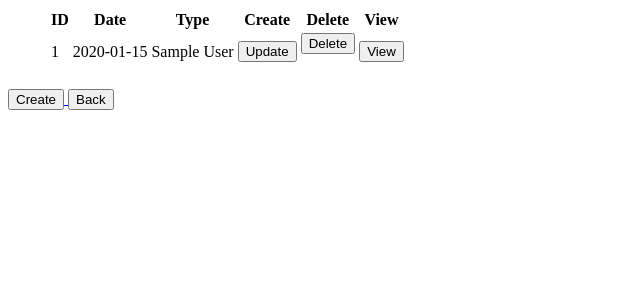
After one commit to zbiernat2000/hospitalDB, a Django app: page /procedureOrder/ in a window 1280 px wide. The commit adds this page. Shown: the top 300 px of the page, without its empty margins (0-640 px from the left). Run offline with Django 3.2, Linux system fonts and the light colour scheme; tables that the repository leaves empty hold one stand-in row (values such as "Sample post").

Commit message:
create last table, only thing left is to finish the view buttons

```diff
--- a/hospitaldb/hospital_admin/models.py
+++ b/hospitaldb/hospital_admin/models.py
@@ -47,5 +47,3 @@ class ProcedureOrder(models.Model):
     procedure_orderID = models.AutoField(primary_key=True)
     appointmentID = models.ForeignKey(Appointment, on_delete=models.CASCADE)
     procedureID = models.ForeignKey(Procedure, on_delete=models.CASCADE)
-
-#test
--- a/hospitaldb/hospital_admin/templates/Appointment/Appointment.html
+++ b/hospitaldb/hospital_admin/templates/Appointment/Appointment.html
@@ -6,6 +6,9 @@
             <th> Doctor Last Name</th>
             <th> Patient Last Name</th>
             <th> Date of Appointment</th>
+            <th> Update</th>
+            <th> Delete</th>
+            <th> View</th>
 
         </tr>
         </thead>
--- a/hospitaldb/hospital_admin/templates/Patient/Patient.html
+++ b/hospitaldb/hospital_admin/templates/Patient/Patient.html
@@ -7,6 +7,10 @@
             <th> Last Name</th>
             <th> Email</th>
             <th> Phone Number</th>
+            <th> Update</th>
+            <th> Delete</th>
+            <th> View</th>
+
 
         </tr>
         </thead>
--- /dev/null
+++ b/hospitaldb/hospital_admin/templates/Procedure/procedure_form.html
@@ -0,0 +1,5 @@
+<form action="" method="post">
+    {%csrf_token%}
+    {{form}}
+    <button type ="submit"> Submit </button>
+</form>
--- /dev/null
+++ b/hospitaldb/hospital_admin/templates/ProcedureOrder/ProcedureOrder.html
@@ -0,0 +1,44 @@
+<ul>
+    <table>
+        <tr>
+
+            <th> ID</th>
+            <th> Date</th>
+            <th> Type</th>
+            <th> Create</th>
+            <th> Delete</th>
+            <th> View</th>
+
+
+        </tr>
+        </thead>
+        {% for procedureOrder in procedureOrderlist %}
+        <tr>
+            <td> {{ procedureOrder.procedure_orderID}}</td>
+            <td> {{ procedureOrder.appointmentID.date}}</td>
+            <td> {{ procedureOrder.procedureID.procedure_name}}</td>
+
+            <td><a href="{% url 'procedureOrder_update' procedureOrder.procedure_orderID %}">
+                <button> Update</button>
+            </a></td>
+            <!---TODO fix button placement ---->
+            <td>
+                <form action="{% url 'procedureOrder_delete' procedureOrder.procedure_orderID %}" method="post">
+                    {% csrf_token %}
+                    <button type="submit"> Delete</button>
+                </form>
+            </td>
+            <td><a href="{% url 'procedureOrder_view' procedureOrder.procedure_orderID %}">
+                <button> View</button>
+            </td>
+
+        </tr>
+        {% endfor %}
+    </table>
+</ul>
+<td><a href="{% url 'procedureOrder_create' %}">
+    <button> Create</button>
+</a>
+<td><a href="{% url 'index'%}">
+    <button> Back</button>
+</a>
--- /dev/null
+++ b/hospitaldb/hospital_admin/templates/ProcedureOrder/procedureOrder_form.html
@@ -0,0 +1,5 @@
+<form action="" method="post">
+    {%csrf_token%}
+    {{form}}
+    <button type ="submit"> Submit </button>
+</form>
--- a/hospitaldb/hospital_admin/urls.py
+++ b/hospitaldb/hospital_admin/urls.py
@@ -23,5 +23,14 @@ urlpatterns = [
     path('appointment_update/<int:id>/', views.appointment_form, name='appointment_update'),
     path('appointment_delete/<int:id>/', views.appointment_delete, name='appointment_delete'),
     path('appointment_view/<int:id>/', views.appointment_view, name='appointment_view'),
-
+    path('procedure/', views.procedure, name='procedure'),
+    path('procedure_create/', views.procedure_form, name='procedure_create'),
+    path('procedure_update/<int:id>/', views.procedure_form, name='procedure_update'),
+    path('procedure_delete/<int:id>/', views.procedure_delete, name='procedure_delete'),
+    path('procedure_view/<int:id>/', views.procedure_view, name='procedure_view'),
+    path('procedureOrder/', views.procedureOrder, name='procedureOrder'),
+    path('procedureOrder_create/', views.procedureOrder_form, name='procedureOrder_create'),
+    path('procedureOrder_update/<int:id>/', views.procedureOrder_form, name='procedureOrder_update'),
+    path('procedureOrder_delete/<int:id>/', views.procedureOrder_delete, name='procedureOrder_delete'),
+    path('procedureOrder_view/<int:id>/', views.procedureOrder_view, name='procedureOrder_view'),
 ]
--- a/hospitaldb/hospital_admin/views.py
+++ b/hospitaldb/hospital_admin/views.py
@@ -1,7 +1,8 @@
 from django.http import HttpResponse
 from django.shortcuts import render, redirect
-from .forms import DoctorForm, DepartmentForm, PatientForm, AppointmentForm
-from .models import Doctor, Department, Patient, Appointment
+from .forms import DoctorForm, DepartmentForm, PatientForm, AppointmentForm, ProcedureForm, ProcedureOrderForm
+from .models import Doctor, Department, Patient, Appointment, Procedure, ProcedureOrder
+
 
 
 def index(request):
@@ -151,3 +152,73 @@ def appointment_form(request, id=0):
        else:
            print("invalid")
        return redirect('/appointment/')
+
+def procedure(request):
+   procedurelist = Procedure.objects.all()
+   context = {'procedurelist': procedurelist}
+   return render(request, 'procedure/Procedure.html', context)
+
+
+def procedure_delete(request, id):
+   procedure = Procedure.objects.get(pk=id)
+   procedure.delete()
+   return redirect('/procedure/')
+
+def procedure_form(request, id=0):
+   if request.method == "GET":
+       if id == 0:
+           form = ProcedureForm()
+       else:
+           procedure = Procedure.objects.get(pk=id)
+           form = ProcedureForm(instance=procedure)
+       return render(request, 'doctor/doctor_form.html', {'form': form})
+   else:
+       if id == 0:
+           form = ProcedureForm(request.POST)
+       else:
+           procedure = Procedure.objects.get(pk=id)
+           form = ProcedureForm(request.POST, instance=procedure)
+       if form.is_valid():
+           form.save()
+       else:
+           print("invalid")
+       return redirect('/procedure/')
+
+def procedure_view(request,id):
+    pass
+
+def procedureOrder(request):
+   procedureOrderlist = ProcedureOrder.objects.all()
+   context = {'procedureOrderlist': procedureOrderlist}
+   return render(request, 'procedureOrder/ProcedureOrder.html', context)
+
+
+def procedureOrder_delete(request, id):
+   procedureOrder = ProcedureOrder.objects.get(pk=id)
+   procedureOrder.delete()
+   return redirect('/procedureOrder/')
+
+
+def procedureOrder_form(request, id=0):
+   if request.method == "GET":
+       if id == 0:
+           form = ProcedureOrderForm()
+       else:
+           procedureOrder = ProcedureOrder.objects.get(pk=id)
+           form = ProcedureOrderForm(instance=procedureOrder)
+       return render(request, 'doctor/doctor_form.html', {'form': form})
+   else:
+       if id == 0:
+           form = ProcedureOrderForm(request.POST)
+       else:
+           procedureOrder = ProcedureOrder.objects.get(pk=id)
+           form = ProcedureOrderForm(request.POST, instance=procedureOrder)
+       if form.is_valid():
+           form.save()
+       else:
+           print("invalid")
+       return redirect('/procedureOrder/')
+
+
+def procedureOrder_view(request,id):
+    pass
```
Also changed, not shown: hospitaldb/hospital_admin/forms.py (+15 -0 lines), hospitaldb/hospital_admin/templates/Procedure/Procedure.html (added, +42 -0 lines), hospitaldb/hospital_admin/templates/index.html (+8 -0 lines).
